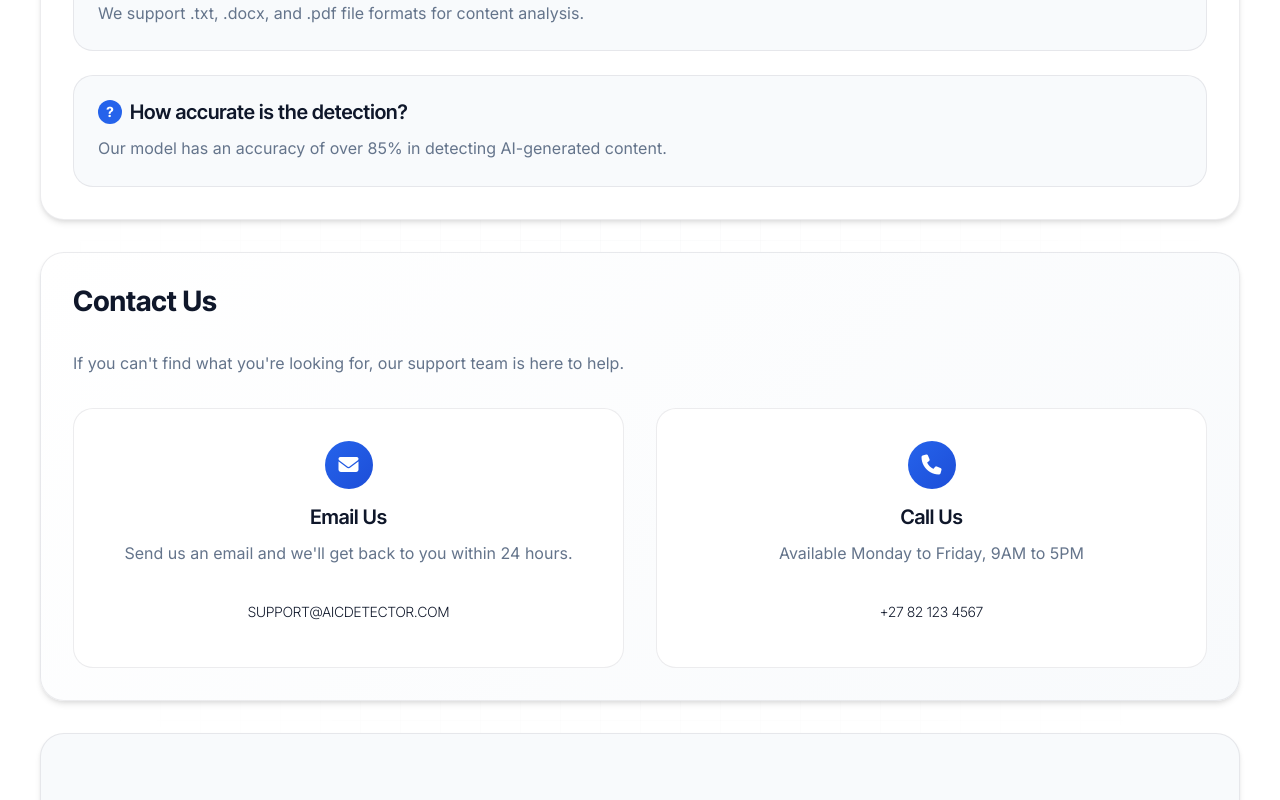
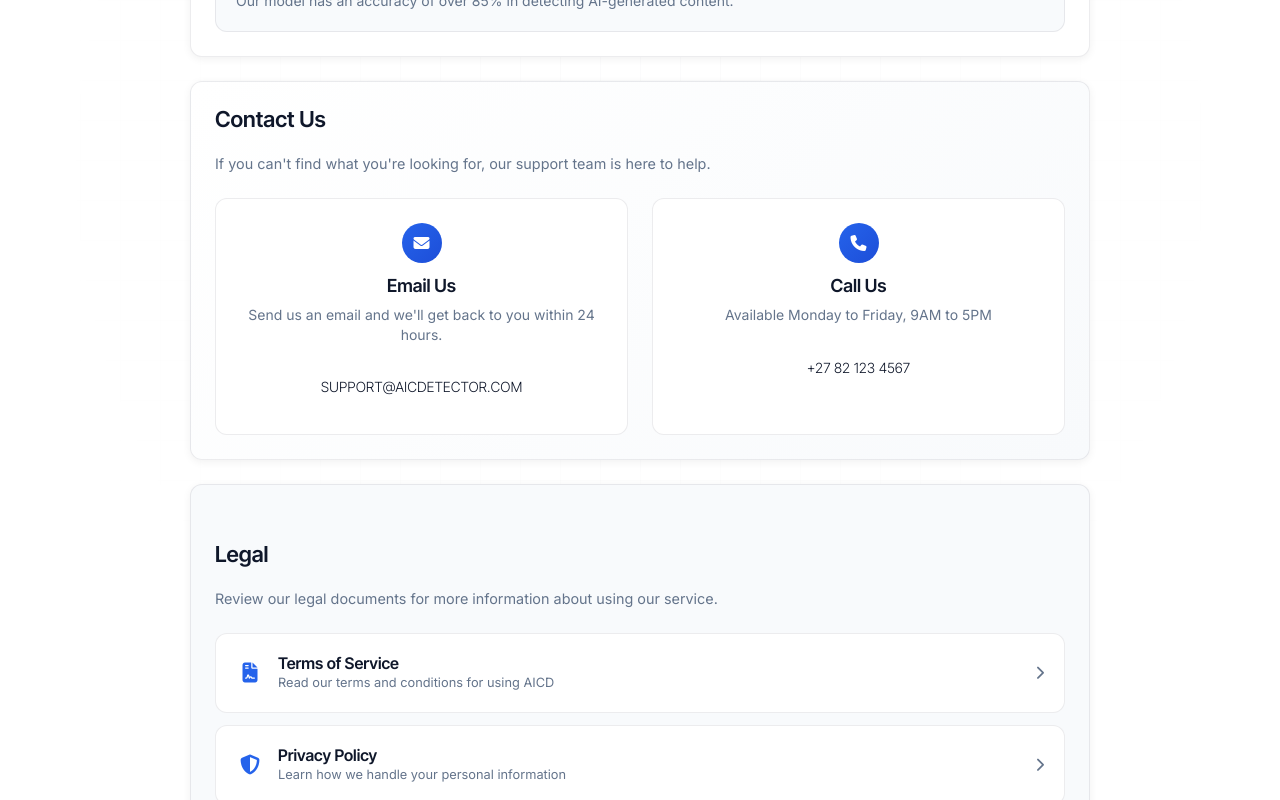
Before and after one commit to IviweBooi/AI-CONTENT-DETECTOR, a React (Vite) app in the folder frontend/: page /help in a window 1280 px wide. Shown: the part 520-1320 px from the top of the page. Built offline with nearby package versions, Linux system fonts and the light colour scheme; no server answers.

Commit message:
style(help-page): refine spacing and sizing for minimalistic design
Adjust padding, margins, font sizes and shadows across help page components to create a more balanced and minimalistic layout. Reduced visual weight while maintaining functionality.

```diff
--- a/frontend/src/styles/pages/help.css
+++ b/frontend/src/styles/pages/help.css
@@ -2,7 +2,7 @@
 .help-page {
   position: relative;
   min-height: 100vh;
-  padding: 120px 24px 24px;
+  padding: 6rem 1.5rem 1.5rem; /* Increased top padding for navbar clearance, reduced side padding */
   overflow: hidden;
   background: var(--bg-primary);
 }
@@ -21,16 +21,16 @@
 
 .help-page h1 {
   text-align: center;
-  font-size: clamp(2rem, 5vw, 3rem);
-  font-weight: 800;
+  font-size: clamp(1.5rem, 4vw, 2.25rem); /* Reduced font size */
+  font-weight: 700; /* Reduced font weight */
   color: var(--text-primary);
-  margin-bottom: 3rem;
+  margin-bottom: 2rem; /* Reduced margin */
   position: relative;
   z-index: 1;
 }
 
 .help-content {
-  max-width: 1200px;
+  max-width: 900px; /* Reduced max width for better focus */
   margin: 0 auto;
   position: relative;
   z-index: 1;
@@ -38,53 +38,54 @@
 
 .help-section {
   background: var(--bg-primary);
-  border-radius: 1.5rem;
+  border-radius: 0.75rem; /* Smaller border radius */
   border: 1px solid var(--border-color);
-  box-shadow: var(--shadow-md);
-  padding: 2rem;
-  margin-bottom: 2rem;
+  box-shadow: 0 2px 8px rgba(0, 0, 0, 0.06); /* Softer shadow */
+  padding: 1.5rem; /* Reduced padding */
+  margin-bottom: 1.5rem; /* Reduced margin */
 }
 
 .help-section h2 {
-  font-size: 1.75rem;
-  font-weight: 700;
+  font-size: 1.375rem; /* Reduced font size */
+  font-weight: 600; /* Reduced font weight */
   color: var(--text-primary);
-  margin-bottom: 1.5rem;
-  padding-bottom: 0.5rem;
+  margin-bottom: 1rem; /* Reduced margin */
+  padding-bottom: 0.25rem; /* Reduced padding */
 }
 
 .help-section p {
   color: var(--text-secondary);
-  line-height: 1.6;
-  margin-bottom: 1rem;
+  line-height: 1.5; /* Tighter line height */
+  margin-bottom: 0.75rem; /* Reduced margin */
+  font-size: 0.9rem; /* Smaller font size */
 }
 
 /* FAQ Section */
 .faq-list {
   display: flex;
   flex-direction: column;
-  gap: 1.5rem;
+  gap: 1rem; /* Reduced gap */
 }
 
 .faq-item {
   background: var(--bg-secondary);
   border: 1px solid var(--border-color);
-  border-radius: 1.25rem;
-  padding: 1.5rem;
+  border-radius: 0.75rem; /* Smaller border radius */
+  padding: 1.25rem; /* Reduced padding */
   transition: all 0.3s ease;
 }
 
 .faq-item:hover {
-  transform: translateY(-2px);
-  box-shadow: var(--shadow-lg);
+  transform: translateY(-1px); /* Reduced hover effect */
+  box-shadow: 0 4px 12px rgba(0, 0, 0, 0.08); /* Softer shadow */
   border-color: var(--primary);
 }
 
 .faq-item h3 {
-  font-size: 1.25rem;
+  font-size: 1.125rem; /* Reduced font size */
   font-weight: 600;
   color: var(--text-primary);
-  margin-bottom: 0.75rem;
+  margin-bottom: 0.5rem; /* Reduced margin */
   display: flex;
   align-items: center;
   gap: 0.5rem;
@@ -95,19 +96,20 @@
   display: inline-flex;
   align-items: center;
   justify-content: center;
-  width: 1.5rem;
-  height: 1.5rem;
+  width: 1.25rem; /* Smaller icon */
+  height: 1.25rem; /* Smaller icon */
   background: var(--primary);
   color: white;
   border-radius: 50%;
-  font-size: 0.875rem;
+  font-size: 0.75rem; /* Smaller font */
   font-weight: 700;
 }
 
 .faq-item p {
   color: var(--text-secondary);
   margin: 0;
-  line-height: 1.6;
+  line-height: 1.5; /* Tighter line height */
+  font-size: 0.875rem; /* Smaller font size */
 }
 
 /* Contact Section */
@@ -117,50 +119,51 @@
 
 .contact-options {
   display: grid;
-  grid-template-columns: repeat(auto-fit, minmax(280px, 1fr));
-  gap: 2rem;
-  margin-top: 2rem;
+  grid-template-columns: repeat(auto-fit, minmax(250px, 1fr)); /* Reduced min width */
+  gap: 1.5rem; /* Reduced gap */
+  margin-top: 1.5rem; /* Reduced margin */
 }
 
 .contact-method {
   background: var(--bg-primary);
   border: 1px solid var(--border-color);
-  border-radius: 1.25rem;
-  padding: 2rem;
+  border-radius: 0.75rem; /* Smaller border radius */
+  padding: 1.5rem; /* Reduced padding */
   text-align: center;
   transition: all 0.3s ease;
 }
 
 .contact-method:hover {
-  transform: translateY(-5px);
-  box-shadow: var(--shadow-lg);
+  transform: translateY(-2px); /* Reduced hover effect */
+  box-shadow: 0 4px 12px rgba(0, 0, 0, 0.08); /* Softer shadow */
   border-color: var(--primary);
 }
 
 .contact-icon {
-  width: 3rem;
-  height: 3rem;
+  width: 2.5rem; /* Smaller icon */
+  height: 2.5rem; /* Smaller icon */
   background: linear-gradient(135deg, var(--primary) 0%, var(--primary-hover) 100%);
   border-radius: 50%;
   display: flex;
   align-items: center;
   justify-content: center;
-  margin: 0 auto 1rem;
+  margin: 0 auto 0.75rem; /* Reduced margin */
   color: white;
-  font-size: 1.25rem;
+  font-size: 1rem; /* Smaller font */
 }
 
 .contact-method h3 {
-  font-size: 1.25rem;
+  font-size: 1.125rem; /* Reduced font size */
   font-weight: 600;
   color: var(--text-primary);
-  margin-bottom: 0.75rem;
+  margin-bottom: 0.5rem; /* Reduced margin */
 }
 
 .contact-method p {
   color: var(--text-secondary);
-  margin-bottom: 1.5rem;
-  line-height: 1.5;
+  margin-bottom: 1.25rem; /* Reduced margin */
+  line-height: 1.4; /* Tighter line height */
+  font-size: 0.875rem; /* Smaller font size */
 }
 
 /* Legal Section */
@@ -171,35 +174,35 @@
 .legal-links {
   display: flex;
   flex-direction: column;
-  gap: 1rem;
-  margin-top: 2rem;
+  gap: 0.75rem; /* Reduced gap */
+  margin-top: 1.5rem; /* Reduced margin */
 }
 
 .legal-link {
   display: flex;
   align-items: center;
-  gap: 1rem;
-  padding: 1.5rem;
+  gap: 0.875rem; /* Reduced gap */
+  padding: 1.25rem; /* Reduced padding */
   background: var(--bg-primary);
   border: 1px solid var(--border-color);
-  border-radius: 1.25rem;
+  border-radius: 0.75rem; /* Smaller border radius */
   text-decoration: none;
   color: var(--text-primary);
   transition: all 0.3s ease;
 }
 
 .legal-link:hover {
-  transform: translateX(5px);
+  transform: translateX(3px); /* Reduced hover effect */
   border-color: var(--primary);
-  box-shadow: var(--shadow-md);
+  box-shadow: 0 2px 8px rgba(0, 0, 0, 0.06); /* Softer shadow */
   text-decoration: none;
   color: var(--text-primary);
 }
 
 .legal-link i:first-child {
   color: var(--primary);
-  font-size: 1.5rem;
-  width: 2rem;
+  font-size: 1.25rem; /* Smaller font */
+  width: 1.75rem; /* Reduced width */
   text-align: center;
 }
 
@@ -208,17 +211,17 @@
 }
 
 .legal-link h3 {
-  font-size: 1.125rem;
+  font-size: 1rem; /* Reduced font size */
   font-weight: 600;
-  margin: 0 0 0.25rem;
+  margin: 0 0 0.125rem; /* Reduced margin */
   color: var(--text-primary);
 }
 
 .legal-link p {
-  font-size: 0.875rem;
+  font-size: 0.8rem; /* Smaller font size */
   color: var(--text-secondary);
   margin: 0;
-  line-height: 1.4;
+  line-height: 1.3; /* Tighter line height */
 }
 
 .legal-link i:last-child {
@@ -234,11 +237,11 @@
 /* Responsive Design */
 @media (max-width: 768px) {
   .help-page {
-    padding: 100px 16px 16px;
+    padding: 5rem 1rem 1rem; /* Adjusted for new minimalistic approach */
   }
 
   .help-section {
-    padding: 1.5rem;
+    padding: 1.25rem; /* Reduced padding */
   }
 
   .contact-options {
@@ -246,7 +249,7 @@
   }
 
   .legal-link {
-    padding: 1rem;
+    padding: 1rem; /* Reduced padding */
   }
 
   .legal-link:hover {
@@ -256,23 +259,23 @@
 
 @media (max-width: 480px) {
   .help-page h1 {
-    font-size: 2rem;
+    font-size: 1.75rem; /* Smaller font size */
   }
 
   .help-section {
-    padding: 1rem;
+    padding: 1rem; /* Reduced padding */
   }
 
   .help-section h2 {
-    font-size: 1.5rem;
+    font-size: 1.25rem; /* Smaller font size */
   }
 
   .faq-item {
-    padding: 1rem;
+    padding: 1rem; /* Reduced padding */
   }
 
   .contact-method {
-    padding: 1.5rem;
+    padding: 1.25rem; /* Reduced padding */
   }
 }
 
```
